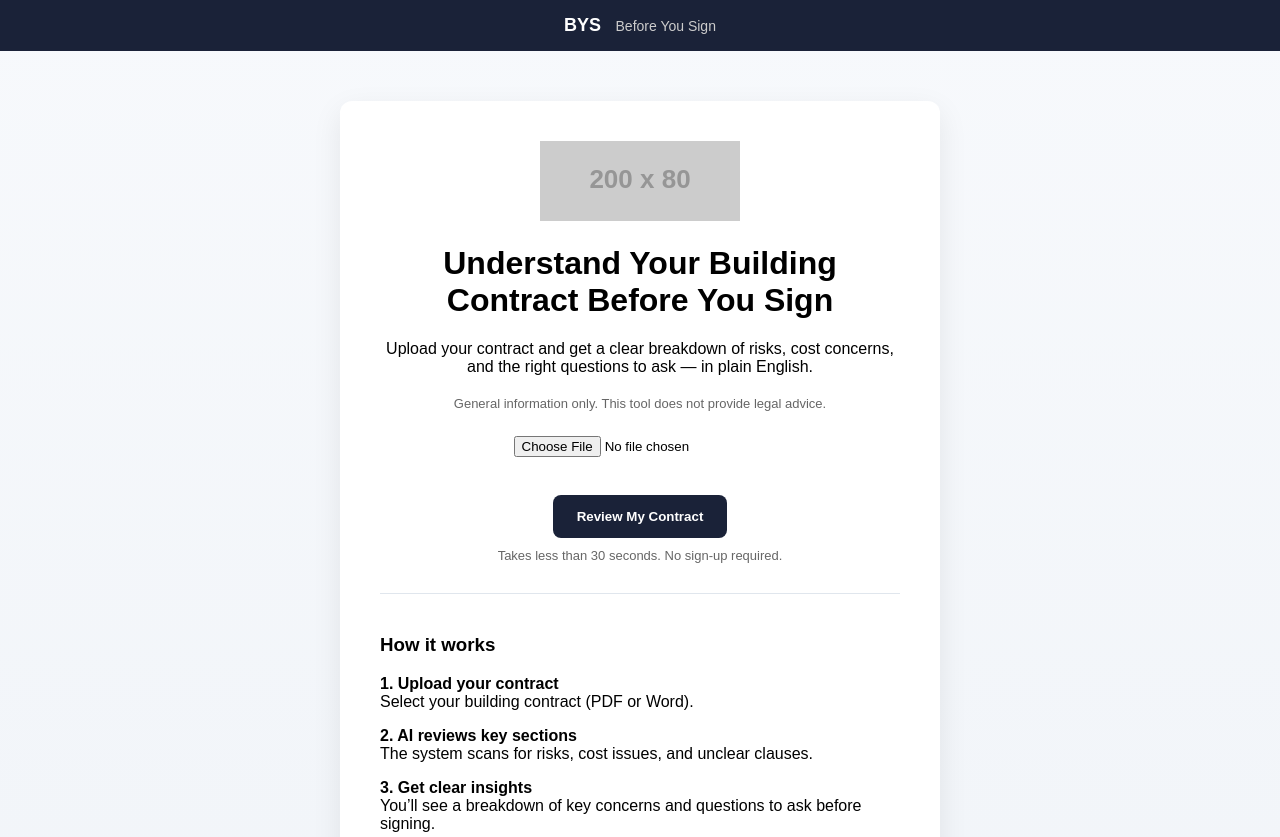
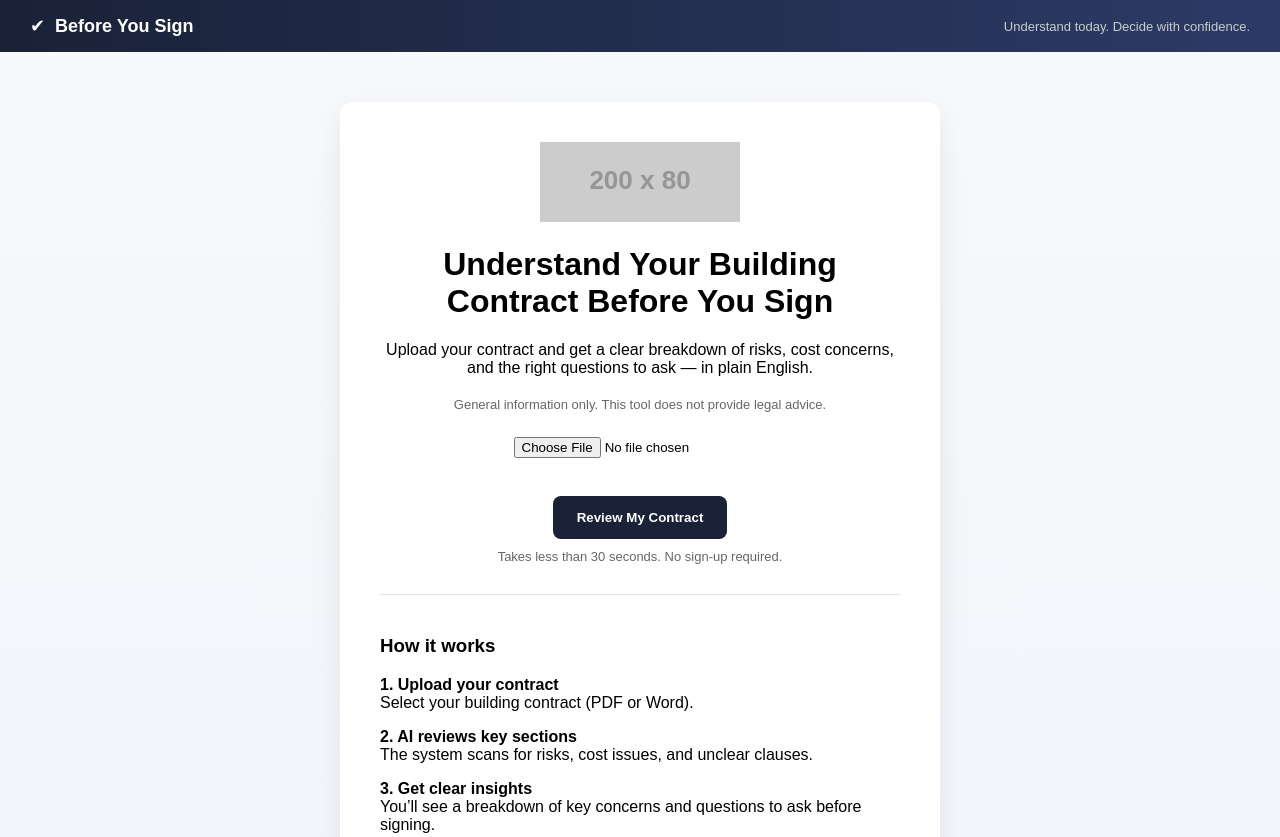
Before and after one commit to BeforeYouSign/before-you-sign, a plain HTML site: page index.html in a window 1280 px wide. Shown: the top 837 px of the page. Drawn offline with Linux system fonts and the light colour scheme; placeholder pictures from the web are drawn by us.

Commit message:
Update index.html

```diff
--- a/index.html
+++ b/index.html
@@ -55,9 +55,26 @@ button:hover {
 </head>
 <body>
 
-<div style="width:100%; background:#1a2238; color:white; padding:15px 30px; box-sizing:border-box;">
-  <strong style="font-size:18px;">BYS</strong>
-  <span style="margin-left:10px; font-size:14px; color:#ccc;">Before You Sign</span>
+<div style="
+  width:100%;
+  background: linear-gradient(to right, #1a2238, #2c3a66);
+  color:white;
+  padding:15px 30px;
+  box-sizing:border-box;
+  display:flex;
+  justify-content:space-between;
+  align-items:center;
+">
+
+  <div style="display:flex; align-items:center;">
+    <span style="font-size:18px; margin-right:10px;">✔</span>
+    <strong style="font-size:18px;">Before You Sign</strong>
+  </div>
+
+  <div style="font-size:13px; color:#ccc;">
+    Understand today. Decide with confidence.
+  </div>
+
 </div>
 
 <div class="box" style="margin-top:50px;">
```
